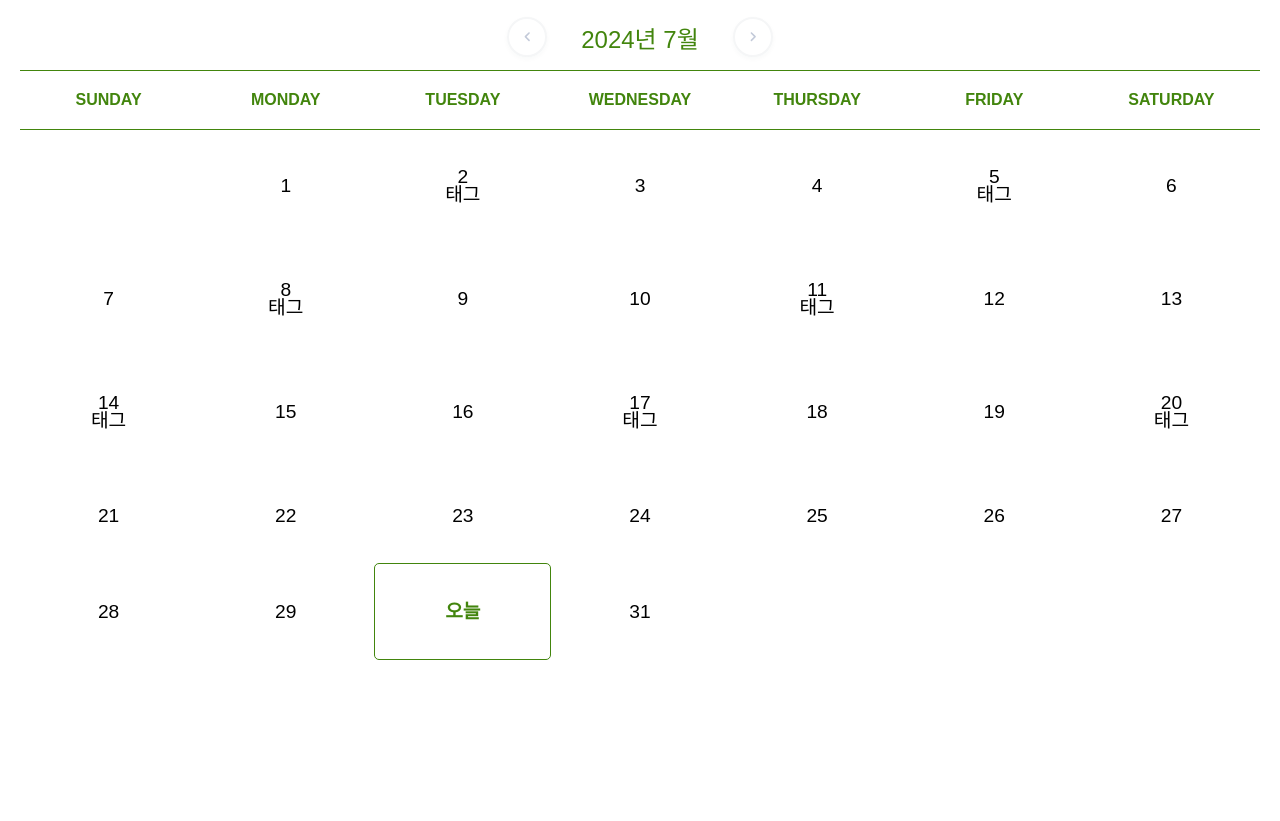
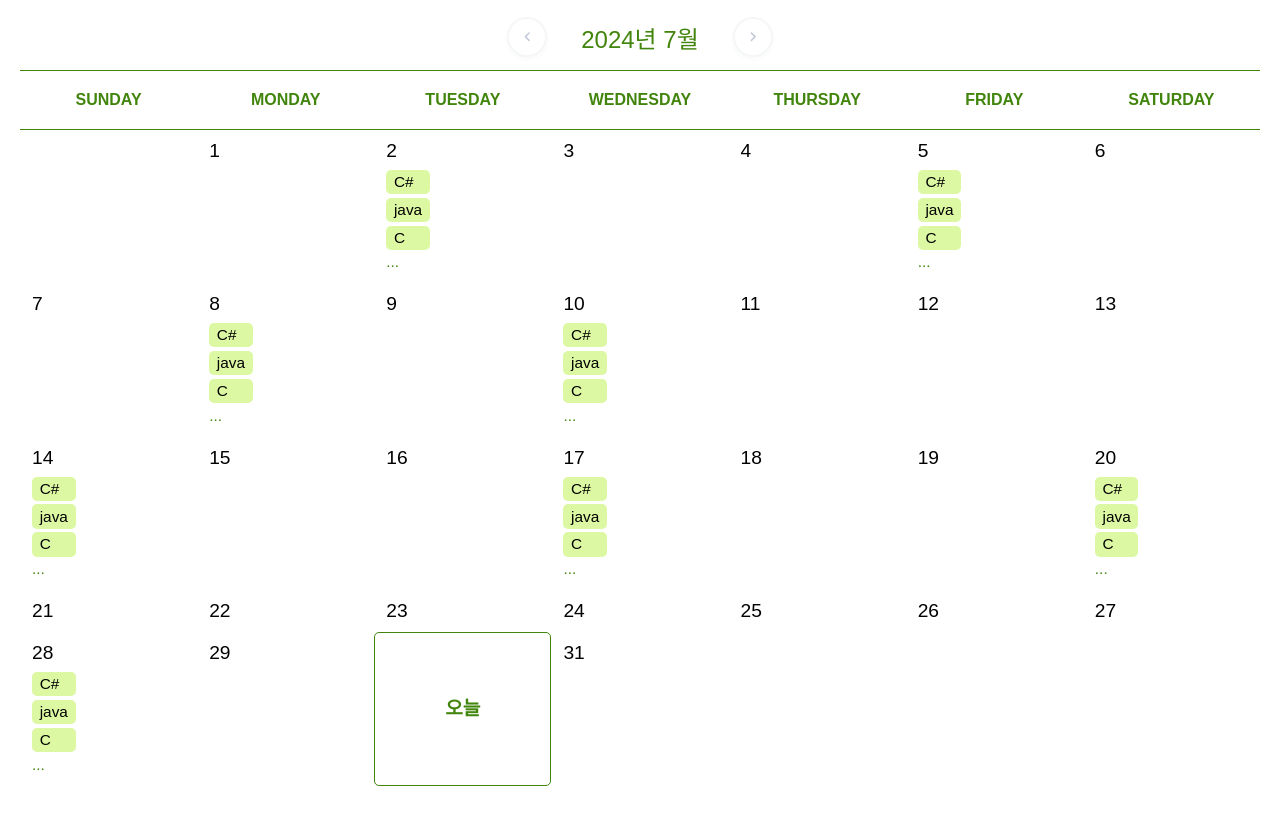
Before and after one commit to CSID-DGU/2024-1-VSA-BecomeGDSCForever-T05, a React (Vite) app in the folder Dev/Web/: page / in a window 1280 px wide. Before the commit the page ends 800 px from the top, so only its background shows below. Built offline with nearby package versions, Linux system fonts and the light colour scheme.

Commit message:
feat: 날짜 상단 고정, 태그 목데이터 표현

```diff
--- a/Dev/Web/src/components/Calendar/index.tsx
+++ b/Dev/Web/src/components/Calendar/index.tsx
@@ -31,10 +31,11 @@ const MyCalendar = () => {
     "2024-07-02",
     "2024-07-05",
     "2024-07-08",
-    "2024-07-11",
+    "2024-07-10",
     "2024-07-14",
     "2024-07-17",
     "2024-07-20",
+    "2024-07-28",
   ];
 
   // 날짜를 비교하는 함수
@@ -46,9 +47,10 @@ const MyCalendar = () => {
     );
   };
 
-  // 요일 이름 길게 만들기 및 태그 추가 기능 결합
+  // 태그 처리 로직
   const tileContent = ({ date, view }: { date: Date; view: string }) => {
     const contents: any[] = [];
+    const tags = ["C#", "java", "C", "OS", "machineLearning"]; // 태그 더미 데이터
 
     if (view === "month") {
       if (date.toDateString() === new Date().toDateString()) {
@@ -56,7 +58,20 @@ const MyCalendar = () => {
       }
 
       if (dayList.find((day) => isSameDay(date, new Date(day)))) {
-        contents.push(<span className="tag">태그</span>);
+        const visibleTags = tags.slice(0, 3);
+        const moreTags =
+          tags.length > 4 ? <span className="more">...</span> : null;
+
+        contents.push(
+          <S.TagList>
+            {visibleTags.map((tag, index) => (
+              <span key={index} className="tag">
+                {tag}
+              </span>
+            ))}
+            {moreTags}
+          </S.TagList>
+        );
       }
     }
 
--- a/Dev/Web/src/components/Calendar/style.tsx
+++ b/Dev/Web/src/components/Calendar/style.tsx
@@ -69,22 +69,44 @@ export const StyleCalendar = styled(Calendar)`
     padding-top: 12px;
     padding-bottom: 12px;
   }
+  // 각 날짜 타일 스타일
+  // .react-calendar__month-view__days__day > button {
+  //   width: 26px;
+  //   height: 26px;
+  //   border-radius: 50%;
+  // }
 
   .react-calendar__month-view__days__day--weekend {
     color: black; /* 주말 텍스트 색상 설정 */
   }
 
+  // .react-calendar__tile {
+  //   padding: 2em; /* 패딩 조정 */
+  //   font-size: 1.2em; /* 폰트 크기 조정 */
+  //   text-align: center;
+  //   position: relative;
+  // }
+
   .react-calendar__tile {
-    padding: 2em; /* 패딩 조정 */
-    font-size: 1.2em; /* 폰트 크기 조정 */
-    text-align: center;
+    padding: 12px; /* 패딩 조정 */
+
+    font-size: 1.2em;
+    text-align: left; /* 텍스트를 왼쪽 정렬 */
+    vertical-align: top; /* 텍스트를 상단 정렬 */
     position: relative;
+    display: flex;
+    flex-direction: column;
   }
-
   .react-calendar__tile:enabled:hover,
   .react-calendar__tile:enabled:focus {
     background-color: #dcf8a3; /* 타일 호버 시 배경 색상 */
     border-radius: 5px;
+  }
+
+  .react-calendar__tile span.date {
+    position: absolute;
+    top: 0.5em;
+    left: 0.5em;
   }
 
   .react-calendar__tile--now {
@@ -165,3 +187,22 @@ export const ExImg = styled.img`
   /* Shadows/Gray Blue/3%/5b */
   box-shadow: 0px 2px 5px 0px rgba(38, 51, 77, 0.03);
 `;
+
+export const TagList = styled.div`
+  margin-top: 0.5em;
+  display: flex;
+  flex-direction: column;
+  gap: 0.2em;
+
+  .tag {
+    background: #dcf8a3;
+    border-radius: 5px;
+    padding: 0.2em 0.5em;
+    font-size: 0.8em;
+  }
+
+  .more {
+    font-size: 0.8em;
+    color: #42850d;
+  }
+`;
```
